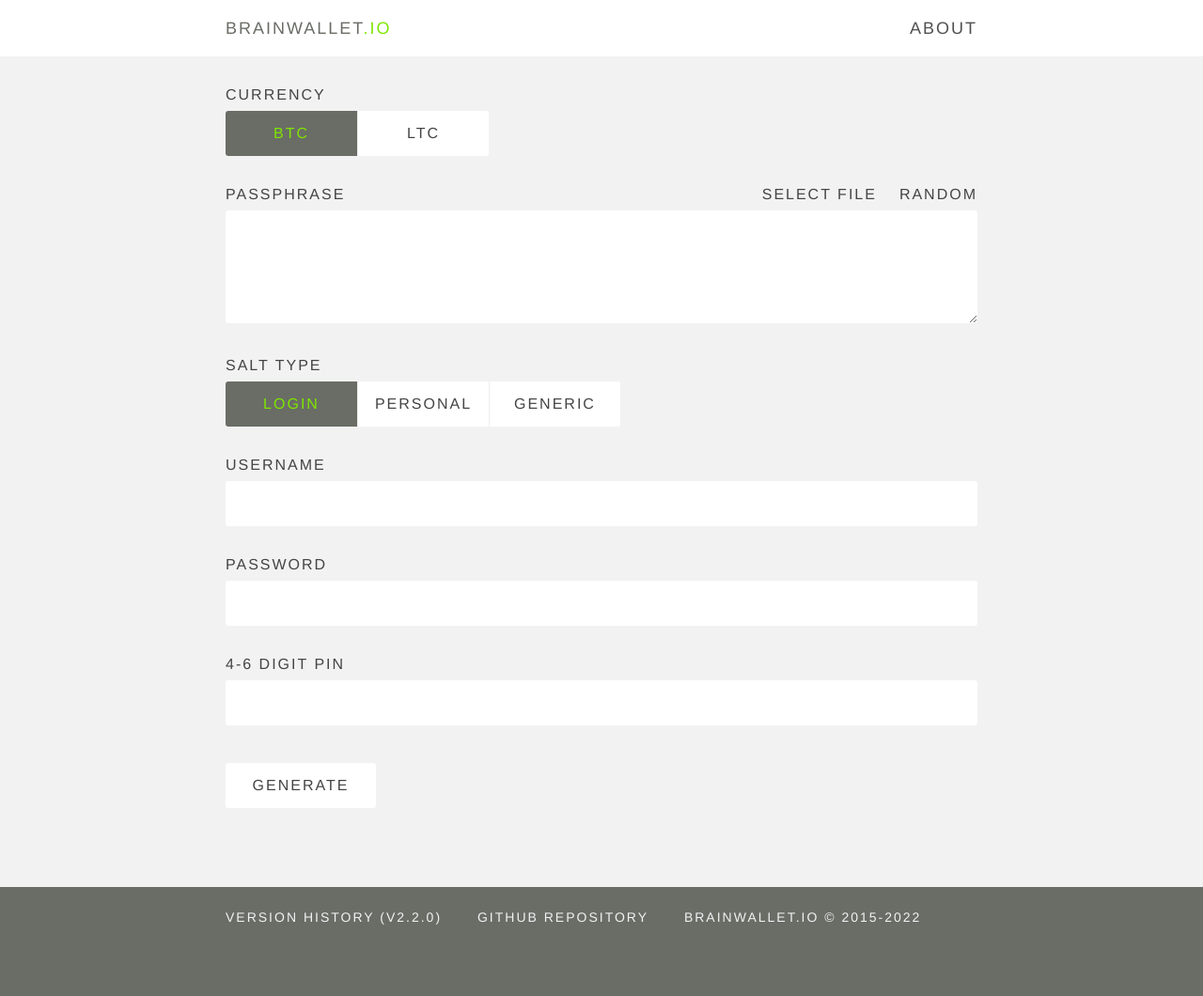
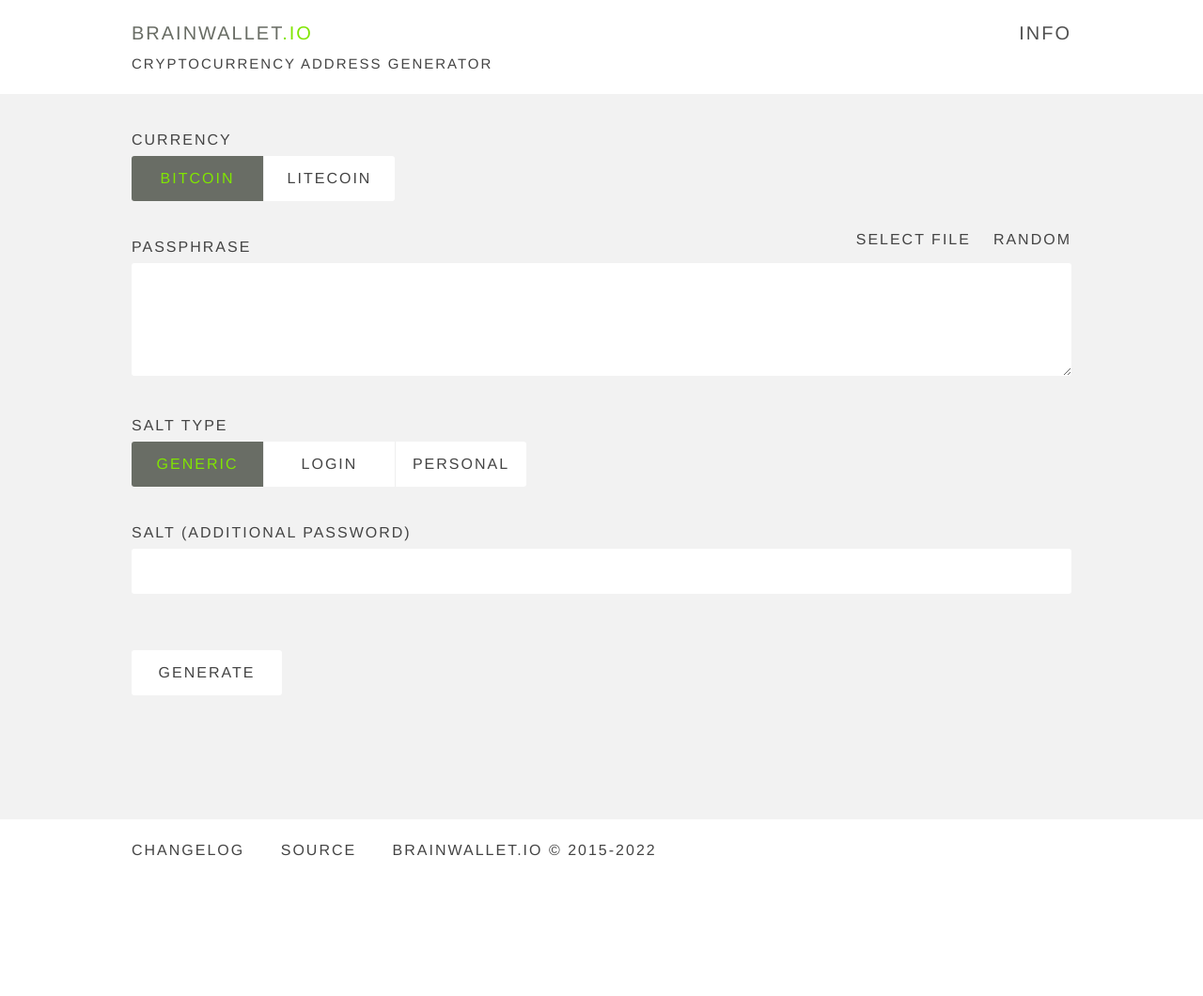
Before and after one commit to routman/brainwallet.io, a plain HTML site: page brainwallet.io.html in a window 1280 px wide. Shown: the whole page at 94% size. After the commit the page ends 990 px from the top, so only its background shows below. Drawn offline with Linux system fonts and the light colour scheme.

Commit message:
Add files via upload

```diff
--- a/brainwallet.io.html
+++ b/brainwallet.io.html
@@ -2,9 +2,9 @@
 <html>
 <head>
 	<!--
-	brainwallet.io v2.1.1
-	Bitcoin Donation Address: 1G65KRrVxRw4FM8bHuiBia2CqChTeEHWuS
-	Litecoin Donation Address: LYPwR2yRumYUYGgJkU7xhhy1FWCmUzeS33
+	brainwallet.io v2.3.0
+	Bitcoin Donation Address: bc1q7fqwmtq2vaka8wwpjpnmlehe36qrgfmlw33vh9
+	Litecoin Donation Address: LYMSJ313xJaUsAmucuYRkVJmGB8Ut9VDz8
 
 	Notice of Copyrights and Licenses:
 	***********************************
@@ -57,7 +57,6 @@
 	<style>
 
 html, body {
-	background: #696d66;
 	margin: 0;
 	height: auto;
 	font-family: Helvetica;
@@ -72,7 +71,7 @@
 }
 
 .outer {
-	width: 800px;
+	width: 1000px;
 	margin: 0 auto;
 	overflow: auto;
 }
@@ -83,10 +82,7 @@
 }
 
 #header {
-	height: 60px;
-	background: #FFFFFF;
-	font-size: 18px;
-	line-height: 60px;
+  padding: 24px 0;
 }
 #header a {
   	text-decoration: none;
@@ -98,12 +94,19 @@
 
 #title {
 	display: inline-block;
+  font-size: 20px;
+}
+
+#subtitle {
+  font-size: 15px;
+  margin-top: 12px;
 }
 
 #info {
 	color: #505050;
 	display: inline-block;
 	float: right;
+  font-size: 20px;
 }
 #info:hover {
 	color: #80e600;
@@ -118,7 +121,7 @@
 .label {
 	clear: both;
 	float: left;
-	margin: 32px 0 8px 0;
+	margin: 40px 0 8px 0;
 }
 
 .infoheader {
@@ -239,7 +242,7 @@
 	border-radius: 3px;
 }
 
-#personal, #generic, #ltc {
+#login,#personal, #ltc {
 	border-left: 1px solid #EFEFEF;
 	-webkit-box-sizing: border-box; /* Safari/Chrome, other WebKit */
     -moz-box-sizing: border-box;    /* Firefox, other Gecko */
@@ -272,12 +275,12 @@
 	font-size: 16px;
 }
 
-#personalsalt, #genericsalt {
+#personalsalt, #loginsalt {
 	display: none;
 }
 
 #submit {
-	margin-top: 40px;
+	margin-top: 60px;
 	border: none;
 	text-transform: uppercase;
 	letter-spacing: 2px;
@@ -289,6 +292,7 @@
 #progressbar {
 	height: 12px;
 	margin-top: 24px;
+  margin-bottom: 48px;
 	background: #80e600;
 	width: 0%;
 	border-radius: 3px;
@@ -384,7 +388,6 @@
 }
 
 #footer {
-	font-size: 14px;
 	padding: 24px 0 48px 0;
 }
 
@@ -392,18 +395,18 @@
 	text-decoration: none;
 	margin: 0 32px 28px 0;
 	display: inline-block;
-	color: #f2f2f2;
+	color: #444444;
 }
 #footer p {
 	display: inline-block;
 	margin: 0 32px 12px 0;
-	color: #f2f2f2;
-}
-
-
-@media screen and (max-width: 824px) {
+	color: #444444;
+}
+
+
+@media screen and (max-width: 1032px) {
 	.outer {width: 100%;}
-	.inner {padding: 0 12px;}
+	.inner {padding: 0 16px;}
 }
 
 @media screen and (max-width: 444px) {
@@ -412,7 +415,8 @@
 	#addr {font-size: 16px;}
 	#private {font-size: 12px;}
 	#random {display: none;}
-	.modebutton {font-size: 14px};
+	.modebutton {font-size: 14px;}
+  #subtitle {font-size: 13px;}
 }
 
 @media screen and (max-width: 384px) {
@@ -1366,7 +1370,7 @@
 	var gen_compressed = false;
 
 	var currency = 'btc';
-	var mode = 0;
+	var mode = 2; //generic
 	var busy = 0;
 	var passphrase;
 	var salts = [];
@@ -1682,7 +1686,7 @@
 				$('#info').html('back');
 			}
 			else {
-				$('#info').html('about');
+				$('#info').html('info');
 			}
 		});
 
@@ -1724,12 +1728,9 @@
 <div id="header">
 	<div class="outer">
 		<div class="inner">
-	  		<div id="title">
-				<a href="https://brainwallet.io">brainwallet</a><a class="green" href="https://brainwallet.io">.io</a>
-	  		</div>
-			<div id="info">
-				about
-			</div>
+      <div id="title"><a href="https://brainwallet.io">brainwallet</a><a class="green" href="https://brainwallet.io">.io</a></div>
+      <div id="info">info</div>
+      <div id="subtitle">Cryptocurrency Address Generator</div>
 		</div>
   </div>
 </div>
@@ -1740,8 +1741,8 @@
 
 				<p class="label">Currency</p>
 				<div id="currency">
-					<div id="btc" class="currencybutton active">btc</div>
-					<div id="ltc" class="currencybutton">ltc</div>
+					<div id="btc" class="currencybutton active">Bitcoin</div>
+					<div id="ltc" class="currencybutton">Litecoin</div>
 				</div>
 
 				<p class="label">Passphrase</p>
@@ -1754,9 +1755,9 @@
 
 				<p class="label">Salt Type</p>
 				<div id="mode">
-					<div id="login" class="modebutton active" >login</div>
+          <div id="generic" class="modebutton active">generic</div>
+					<div id="login" class="modebutton" >login</div>
 					<div id="personal" class="modebutton">personal</div>
-					<div id="generic" class="modebutton">generic</div>
 				</div>
 
 				<div id="loginsalt">
@@ -1780,7 +1781,7 @@
 				</div>
 
 				<div id="genericsalt">
-					<p class="label">SALT</p>
+					<p class="label">SALT (Additional Password)</p>
 					<input id="genericsalt1" class="saltinput" type="text" placeholder="">
 				</div>
 
@@ -1846,7 +1847,7 @@
 			<p>
 				Brainwallet.io is a deterministic cryptocurrency address generator for Bitcoin and Litecoin that runs in your web browser.  It converts any text or file into a private key and public address, allowing you to store cryptocurrency on paper, in a password manager, within a photograph or document, or in your brain by memorizing the passphrase and salts.  Key generation takes place in your browser, and no information is ever sent to our server.<br>
 				<br>
-				<b>Disclaimer: </b>Use at your own risk. Brainwallets can be dangerous if you don't know what you are doing. You must use a strong passphrase and take security precautions to prevent loss or theft.  By using brainwallet.io, you are agreeing to our Terms of Service (below).<br>
+				<b>Disclaimer: </b>Use at your own risk. Brainwallets can be risky if you don't know what you are doing. You must use a strong passphrase and take security precautions to prevent loss or theft.  By using brainwallet.io, you are agreeing to our Terms of Service (below).<br>
 				<br>
 				Use a long, unique passphrase that is never used in any song, literature, or media. If you use a weak passphrase, you are at risk of having your money stolen. We recommend a minimum of 8 random words. Click the "random" button to have a secure 12-word passphrase generated for you. If you forget your passphrase, your cryptocurrency will be lost forever, so please write down your passphrase and salts.  <br>
 				<br>
@@ -1887,8 +1888,9 @@
 				EB6E BB0A 6C1B 762F B282<br>
 				A38A DE5F 7DB2 1B0B 3CCA<br>
         <br>
-				BTC: 1G65KRrVxRw4FM8bHuiBia2CqChTeEHWuS<br>
-				LTC: LYPwR2yRumYUYGgJkU7xhhy1FWCmUzeS33<br>
+        Donations are greatly appreciated!<br>
+				BTC: bc1q7fqwmtq2vaka8wwpjpnmlehe36qrgfmlw33vh9<br>
+				LTC: LYMSJ313xJaUsAmucuYRkVJmGB8Ut9VDz8<br>
 				<br>
 				Brainwallet.io is licensed under The MIT License (MIT)
 			</p>
@@ -1897,8 +1899,8 @@
 </div>
 <div id="footer" class="outer">
 	<div class="inner">
-				<a href="https://brainwallet.io/changelog.txt" target="_blank">Version History (v2.2.0)</a>
-				<a href="https://github.com/routman/brainwallet.io" target="_blank">GitHub Repository</a>
+        <a href="https://brainwallet.io/changelog.txt" target="_blank">Changelog</a>
+				<a href="https://github.com/routman/brainwallet.io" target="_blank">Source</a>
 				<p>brainwallet.io &copy 2015-<script>document.write(new Date().getFullYear())</script></p>
 		</div>
 	</div>
```
Also changed, not shown: changelog.txt. Lines whose indentation alone changed are shown as unchanged.
